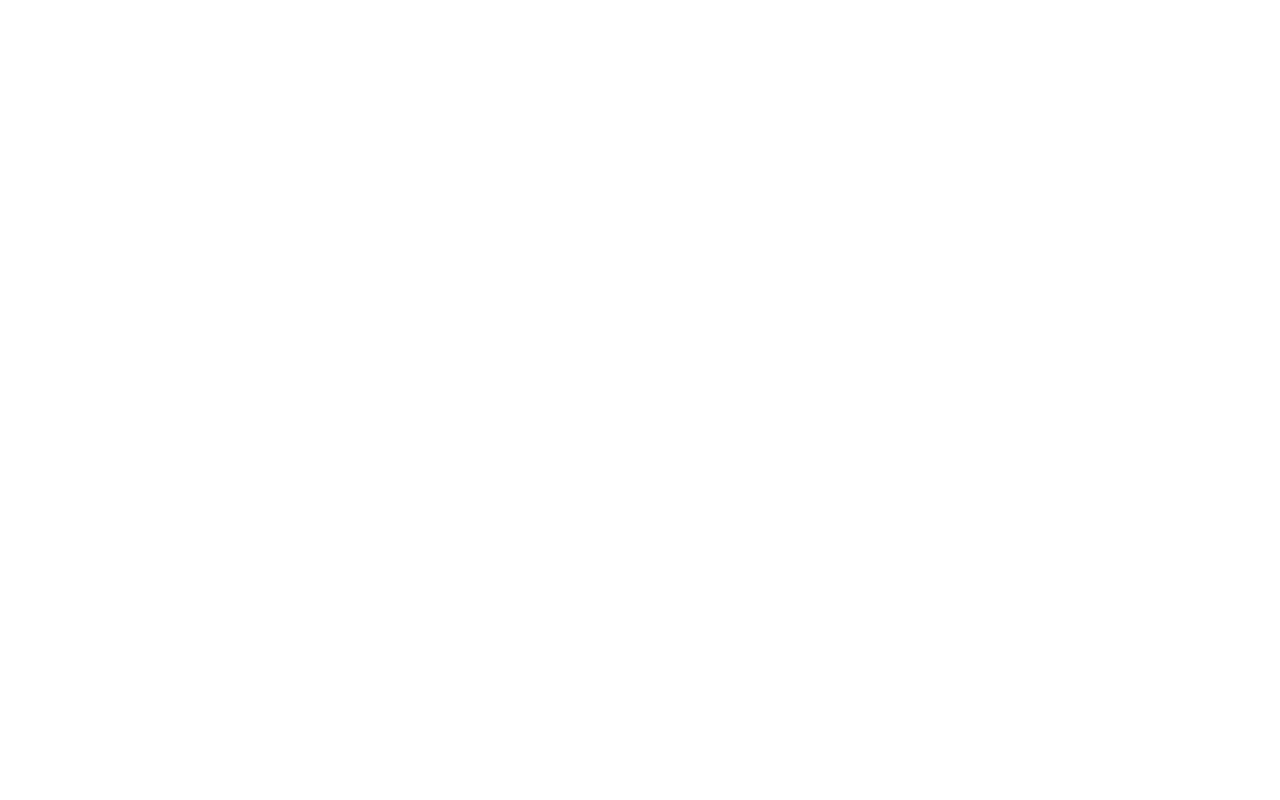
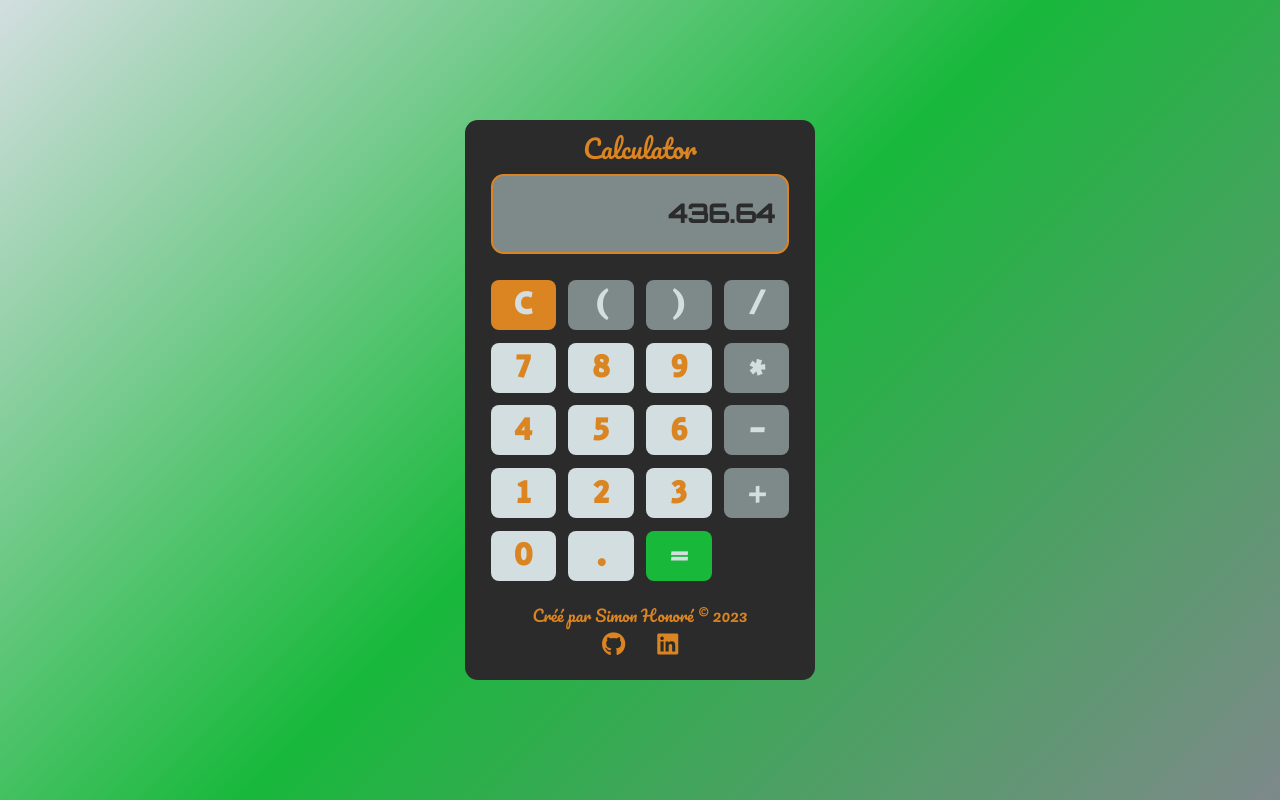
Before and after one commit to Simon-Honore/Calculator, a plain HTML site: page index.html in a window 1280 px wide. Drawn offline with Linux system fonts and the light colour scheme.

Commit message:
update(index, style)

```diff
--- a/index.html
+++ b/index.html
@@ -1,13 +1,68 @@
 <!DOCTYPE html>
 <html lang="en">
+
 <head>
   <meta charset="UTF-8">
   <meta http-equiv="X-UA-Compatible" content="IE=edge">
   <meta name="viewport" content="width=device-width, initial-scale=1.0">
+  <link rel="stylesheet" href="reset.css">
   <link rel="stylesheet" href="style.css">
   <title>Calculator</title>
+  <!-- incons on https://fontawesome.com -->
+  <script src="https://kit.fontawesome.com/95ff24173e.js" crossorigin="anonymous"></script>
+  <!-- fonts on https://fonts.google.com/ -->
+  <link rel="preconnect" href="https://fonts.googleapis.com">
+  <link rel="preconnect" href="https://fonts.gstatic.com" crossorigin>
+  <link
+    href="https://fonts.googleapis.com/css2?family=Orbitron:wght@500&family=Pacifico&family=Secular+One&display=swap"
+    rel="stylesheet">
+
 </head>
+
 <body>
+  <div class="calculator">
+    <header class="header">
+      <h1 class="header-title">Calculator</h1>
+    </header>
+
+    <main class="main">
+      <div class="screen">436.64</div>
+
+      <div class="keys">
+        <button class="btn btn-reset">C</button>
+        <button class="btn btn-operato">(</button>
+        <button class="btn btn-operato">)</button>
+        <button class="btn btn-operato">/</button>
+        <button class="btn">7</button>
+        <button class="btn">8</button>
+        <button class="btn">9</button>
+        <button class="btn btn-alt btn-operato">*</button>
+        <button class="btn">4</button>
+        <button class="btn">5</button>
+        <button class="btn">6</button>
+        <button class="btn btn-operato">-</button>
+        <button class="btn">1</button>
+        <button class="btn">2</button>
+        <button class="btn">3</button>
+        <button class="btn btn-operato">+</button>
+        <button class="btn">0</button>
+        <button class="btn">.</button>
+        <button class="btn btn-enter">=</button>
+      </div>
+    </main>
+
+    <footer class="footer">
+      <p class="footer-text">
+        Créé par Simon Honoré &#169; 2023
+      </p>
+      <ul class="footer-list">
+        <li><a class="footer-link" href='#'><i class="fa-brands fa-github fa-xl"></i></a></li>
+        <li><a class="footer-link" href='#'><i class="fa-brands fa-linkedin fa-xl"></i></a></li>
+      </ul>
+    </footer>
+  </div>
+
   <script src="app.js"></script>
 </body>
+
 </html>
--- a/style.css
+++ b/style.css
@@ -0,0 +1,106 @@
+/* ========= variables =========== */
+:root {
+  --color-dark: #2c2b2b;
+  --color-orange: #da8422;
+  --color-grey-light: #d2dedf;
+  --color-grey-dark: #7e898a;
+  --color-green: #18b83b;
+  --font: 'Pacifico', cursive;
+  --font-screen: 'Orbitron', sans-serif;
+  --font-keys: 'Secular One', sans-serif;
+  --gutter: 0.8rem;
+}
+
+
+body {
+  background: no-repeat cover var(--color-grey-light);
+  background: -moz-linear-gradient(-45deg, var(--color-grey-light) 0%, var(--color-green) 50%, var(--color-grey-dark) 100%);
+  background: -webkit-linear-gradient(-45deg, var(--color-grey-light) 0%, var(--color-green) 50%, var(--color-grey-dark) 100%);
+  background: linear-gradient(135deg, var(--color-grey-light) 0%, var(--color-green) 50%, var(--color-grey-dark) 100%);
+  min-height: 100vh;
+  font-family: var(--font);
+  display: flex;
+  align-items: center;
+  justify-content: center;
+  color: var(--color-orange);
+}
+
+.calculator {
+  width: 350px;
+  background-color: var(--color-dark);
+  padding: 1rem 1.6rem;
+  border-radius: var(--gutter);
+  text-align: center;
+}
+
+.header-title {
+  font-size: 1.6rem;
+}
+
+.screen {
+  height: 5rem;
+  width: 100%;
+  background-color: var(--color-grey-dark);
+  color: var(--color-dark);
+  padding: var(--gutter);
+  margin: var(--gutter) 0;
+  border-radius: var(--gutter);
+  border: 2px solid var(--color-orange);
+  display: flex;
+  align-items: center;
+  justify-content: end;
+  font-family: var(--font-screen);
+  font-weight: bold;
+  font-size: 1.6rem;
+}
+
+.keys {
+  display: grid;
+  grid-template-columns: repeat(4, 1fr);
+  grid-template-rows: repeat(5, 50px);
+  grid-gap: var(--gutter);
+  margin: 1.6rem 0;
+}
+
+.btn {
+  font-family: var(--font-keys);
+  font-size: 2rem;
+  font-weight: bold;
+  background-color: var(--color-grey-light);
+  display: flex;
+  align-items: center;
+  justify-content: center;
+  color: var(--color-orange);
+  border: none;
+  border-radius: 0.5rem;
+}
+
+.btn-alt {
+  padding-top: var(--gutter);
+}
+
+.btn-operato {
+  background-color: var(--color-grey-dark);
+  color: var(--color-grey-light);
+}
+
+.btn-reset {
+  background-color: var(--color-orange);
+  color: var(--color-grey-light);
+}
+
+.btn-enter {
+  background-color: var(--color-green);
+  color: var(--color-grey-light);
+}
+
+.footer-list {
+  display: flex;
+  gap: 2rem;
+  justify-content: center;
+  margin: var(--gutter) 0;
+}
+
+.footer-link {
+  color: var(--color-orange);
+}
```
